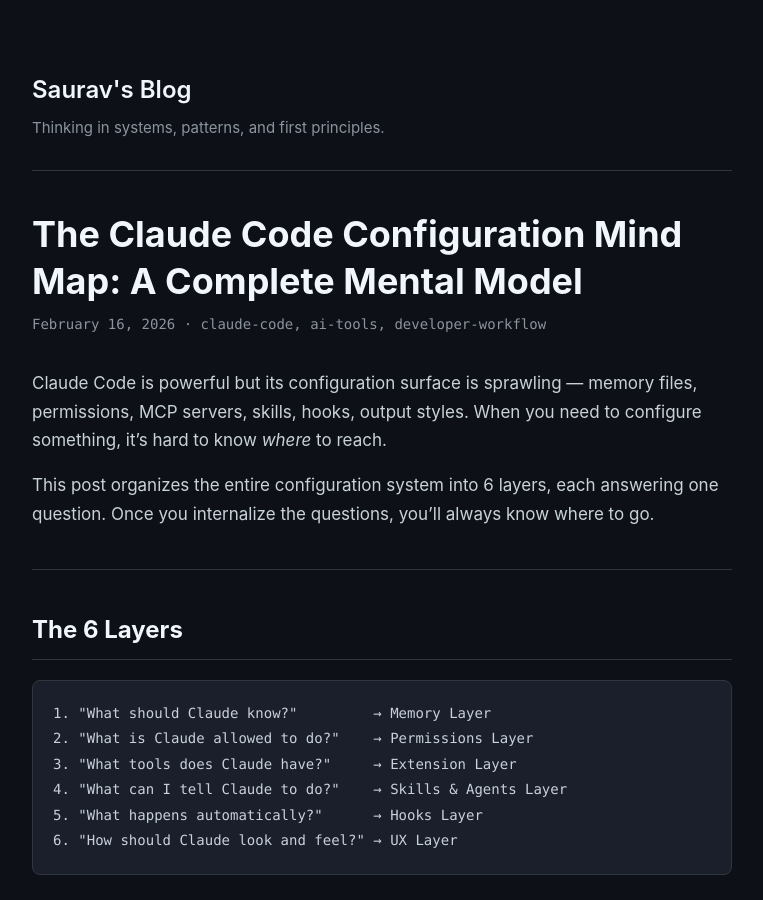
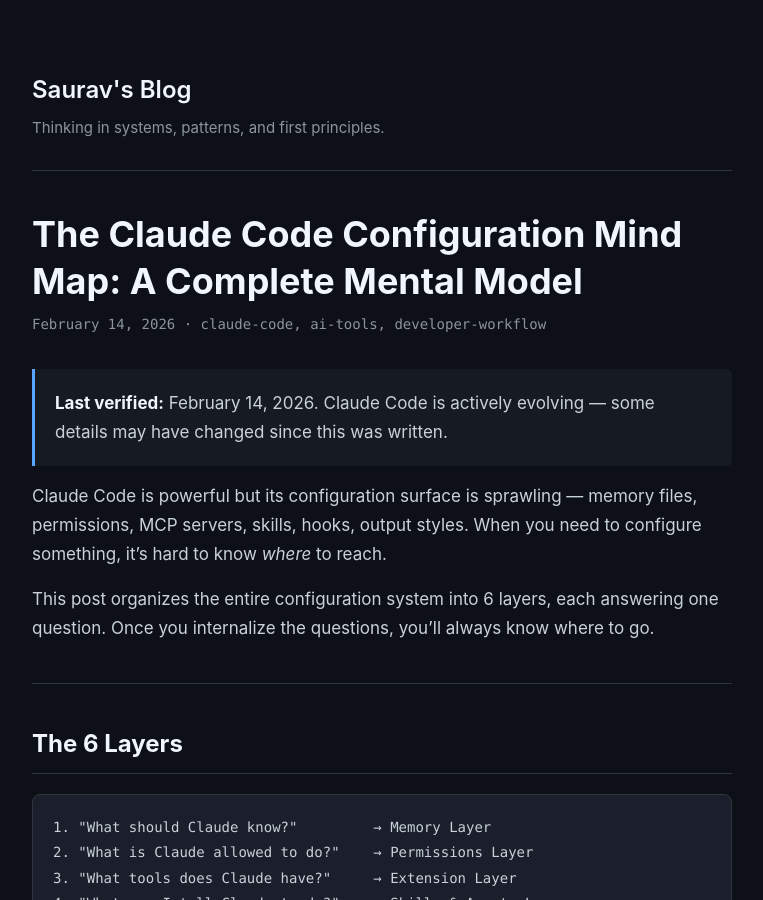
Before and after one commit to saurav-malani/blog, a Jekyll site: the page built from _posts/2026-02-14-claude-code-configuration-mind-map.md, in a window 1280 px wide and 900 px high. Shown: the whole window, without its empty margins (258-1021 px from the left). Built offline with Jekyll 4.4.1, drawn with Linux system fonts in a browser that asks for light colours.

Commit message:
Fix date to Feb 14 and add 'last verified' note

```diff
--- a/_posts/2026-02-16-claude-code-configuration-mind-map.md
+++ b/_posts/2026-02-14-claude-code-configuration-mind-map.md
@@ -1,9 +1,11 @@
 ---
 title: "The Claude Code Configuration Mind Map: A Complete Mental Model"
-date: 2026-02-16
+date: 2026-02-14
 tags: [claude-code, ai-tools, developer-workflow]
 excerpt_text: "Claude Code has 6 configuration layers. Here's a mental model that maps every feature to the right question."
 ---
+
+> **Last verified:** February 14, 2026. Claude Code is actively evolving — some details may have changed since this was written.
 
 Claude Code is powerful but its configuration surface is sprawling — memory files, permissions, MCP servers, skills, hooks, output styles. When you need to configure something, it's hard to know *where* to reach.
 
```
